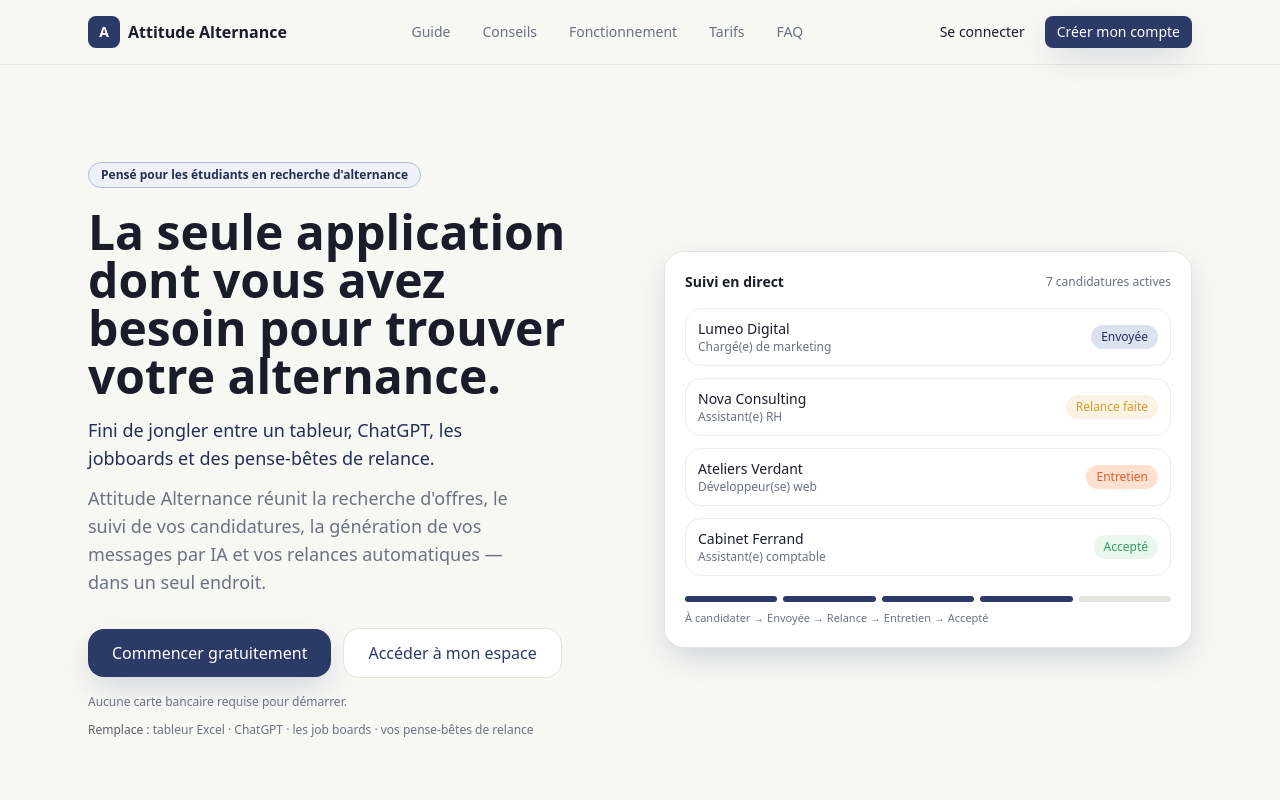
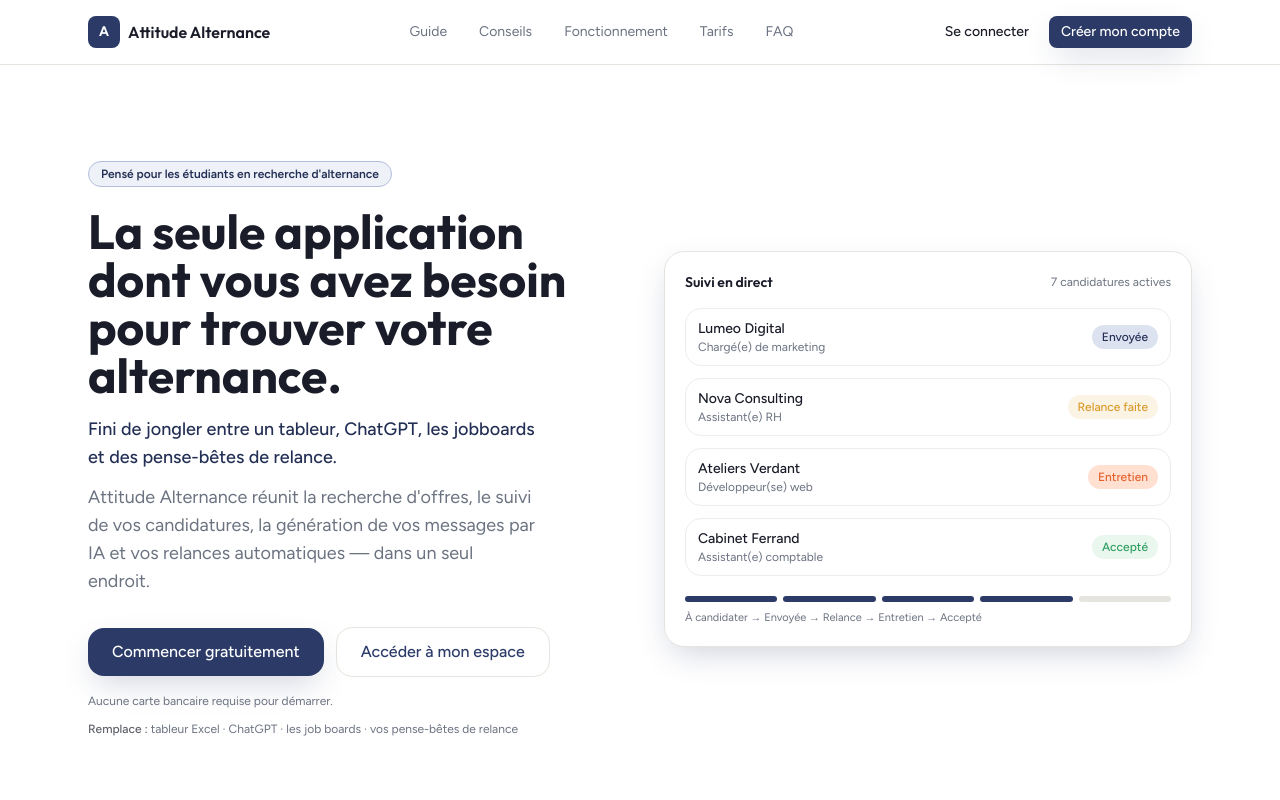
Before and after one commit to AttitudeAlternance/Attitude-Alternance, a Next.js app: page / in a window 1280 px wide. Shown: the top 800 px of the page. Built offline with nearby package versions, Linux system fonts and the light colour scheme.

Commit message:
Update tailwind.config.ts

```diff
--- a/tailwind.config.ts
+++ b/tailwind.config.ts
@@ -6,7 +6,7 @@
     extend: {
       colors: {
         ink: "#1A1D29",
-        paper: "#F7F7F4",
+        paper: "#FFFFFF",
         primary: {
           DEFAULT: "#2B3A67",
           50: "#EEF1F8",
@@ -44,8 +44,8 @@
         line: "#E6E4DE",
       },
       fontFamily: {
-        display: ["var(--font-sora)", "system-ui", "sans-serif"],
-        body: ["var(--font-inter)", "system-ui", "sans-serif"],
+        display: ["var(--font-outfit)", "system-ui", "sans-serif"],
+        body: ["var(--font-figtree)", "system-ui", "sans-serif"],
         mono: ["var(--font-mono)", "ui-monospace", "SFMono-Regular", "monospace"],
       },
       borderRadius: {
```
